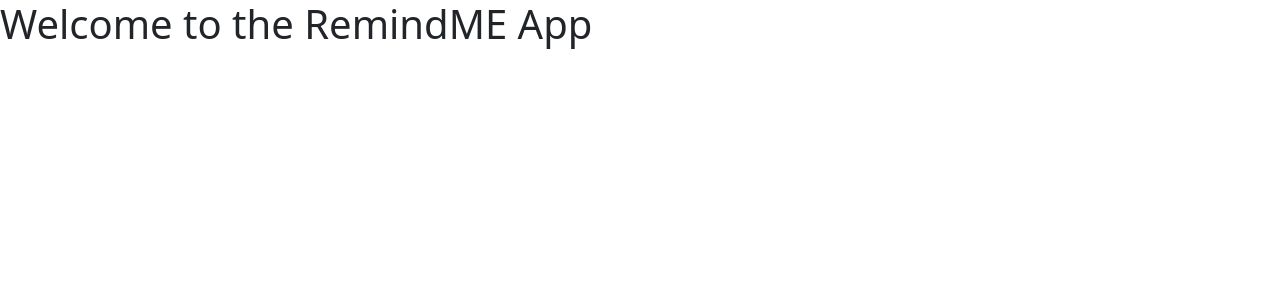
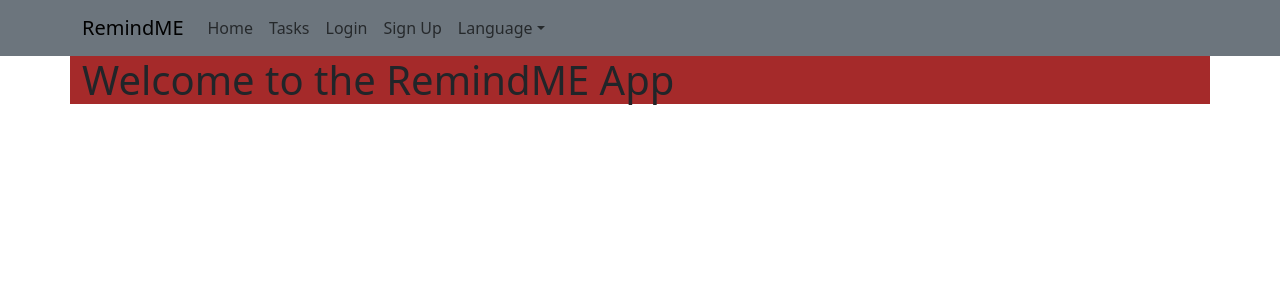
Before and after one commit to Skomorac/tasks-project, a React (Vite) app: page / in a window 1280 px wide. Shown: the top 300 px of the page. Built offline with nearby package versions, Linux system fonts and the light colour scheme.

Commit message:
added header

```diff
--- /dev/null
+++ b/i18n.jsx
@@ -0,0 +1,45 @@
+import i18n from "i18next";
+import { initReactI18next } from "react-i18next";
+import LanguageDetector from "i18next-browser-languagedetector";
+import Backend from "i18next-http-backend";
+
+i18n
+  .use(Backend)
+  .use(LanguageDetector)
+  .use(initReactI18next)
+  .init({
+    fallbackLng: "en",
+    debug: true,
+    interpolation: {
+      escapeValue: false,
+    },
+    resources: {
+      en: {
+        translation: {
+          RemindME: "RemindME",
+          welcome: "Welcome to the RemindME App",
+          home: "Home",
+          login: "Login",
+          signup: "Sign Up",
+          tasks: "Tasks",
+          language: "Language",
+          // Add other translations here
+        },
+      },
+      bs: {
+        translation: {
+          RemindME: "PodsjetiME",
+          welcome: "Dobrodošli u aplikaciju PodsjetiME",
+          home: "Početna stranica",
+          login: "Prijava",
+          signup: "Registracija",
+          tasks: "Zadaci",
+          language: "Jezik",
+
+          // Add other translations here
+        },
+      },
+    },
+  });
+
+export default i18n;
--- a/src/App.jsx
+++ b/src/App.jsx
@@ -1,11 +1,13 @@
 import React from "react";
 import { BrowserRouter as Router, Route, Routes } from "react-router-dom";
 import Home from "./components/Home";
+import Header from "./components/Header";
 import "./styles/App.css";
 
 const App = () => {
   return (
     <Router>
+      <Header />
       <Routes>
         <Route path="/" element={<Home />} />
       </Routes>
--- /dev/null
+++ b/src/components/Header.jsx
@@ -0,0 +1,49 @@
+import React from "react";
+import { Navbar, Nav, NavDropdown, Container } from "react-bootstrap";
+import { Link } from "react-router-dom";
+import { useTranslation } from "react-i18next";
+
+const Header = () => {
+  const { i18n } = useTranslation();
+
+  const changeLanguage = (lng) => {
+    i18n.changeLanguage(lng);
+  };
+
+  return (
+    <Navbar bg="secondary" expand="lg">
+      <Container>
+        <Navbar.Brand as={Link} to="/">
+          {i18n.t("RemindME")}
+        </Navbar.Brand>
+        <Navbar.Toggle aria-controls="basic-navbar-nav" />
+        <Navbar.Collapse id="basic-navbar-nav">
+          <Nav className="me-auto">
+            <Nav.Link as={Link} to="/">
+              {i18n.t("home")}
+            </Nav.Link>
+            <Nav.Link as={Link} to="/tasks">
+              {i18n.t("tasks")}
+            </Nav.Link>
+            <Nav.Link as={Link} to="/login">
+              {i18n.t("login")}
+            </Nav.Link>
+            <Nav.Link as={Link} to="/signup">
+              {i18n.t("signup")}
+            </Nav.Link>
+            <NavDropdown title={i18n.t("language")} id="basic-nav-dropdown">
+              <NavDropdown.Item onClick={() => changeLanguage("en")}>
+                EN
+              </NavDropdown.Item>
+              <NavDropdown.Item onClick={() => changeLanguage("bs")}>
+                BS
+              </NavDropdown.Item>
+            </NavDropdown>
+          </Nav>
+        </Navbar.Collapse>
+      </Container>
+    </Navbar>
+  );
+};
+
+export default Header;
--- a/src/components/Home.jsx
+++ b/src/components/Home.jsx
@@ -1,9 +1,13 @@
 import React from "react";
+import { useTranslation } from "react-i18next";
+import "../styles/Home.css";
 
 const Home = () => {
+  const { t } = useTranslation();
+
   return (
-    <div>
-      <h1>Welcome to the RemindME App</h1>
+    <div className="container main-container">
+      <h1>{t("welcome")}</h1>
     </div>
   );
 };
--- a/src/main.jsx
+++ b/src/main.jsx
@@ -2,6 +2,7 @@ import React from "react";
 import ReactDOM from "react-dom/client";
 import App from "./App";
 import "./styles/index.css";
+import "../i18n";
 
 ReactDOM.createRoot(document.getElementById("root")).render(
   <React.StrictMode>
--- a/src/styles/App.css
+++ b/src/styles/App.css
@@ -0,0 +1 @@
+@import "bootstrap/dist/css/bootstrap.min.css";
--- /dev/null
+++ b/src/styles/Home.css
@@ -0,0 +1,3 @@
+.main-container {
+  background-color: brown;
+}
```
Also changed, not shown: package.json (+8 -1 lines), 1 other file (tests, documents, lock files or other folders).
